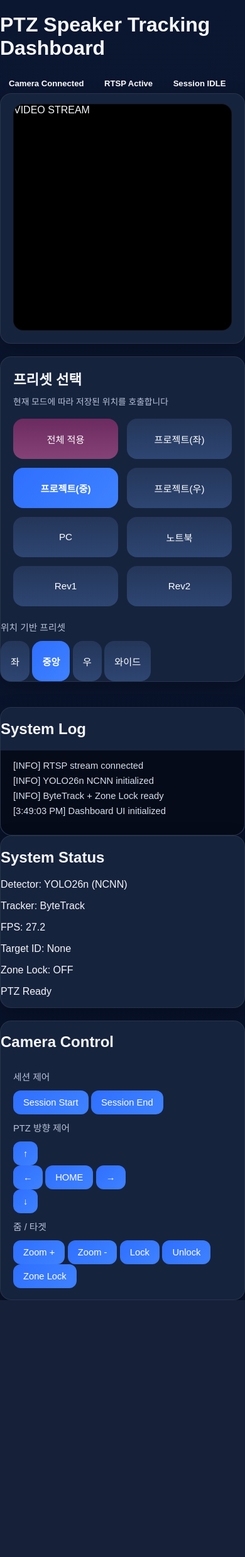
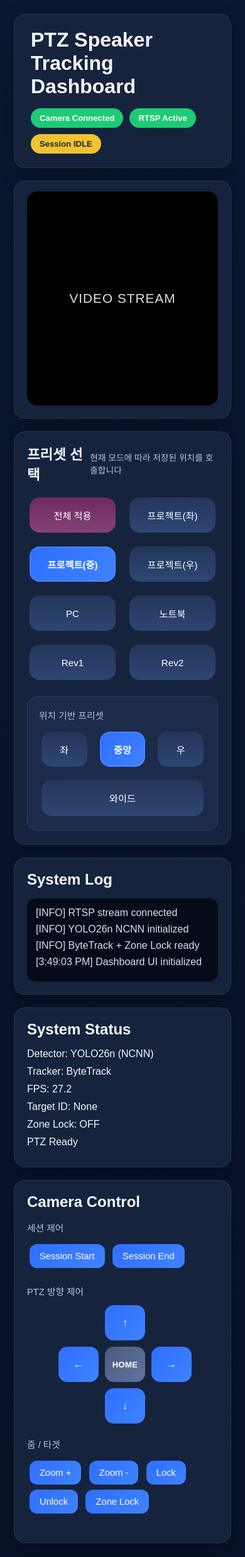
Before and after one commit to jaehyeon-s/PTZ_Speaker_Tracking, a FastAPI app: page / in a window 390 px wide. Shown: the whole page at 63% size. Before the commit the page ends 2065 px from the top, so only its background shows below. Run offline with FastAPI, Linux system fonts and the light colour scheme.

Commit message:
웹 대시보드 스타일

```diff
--- a/src/api/dashboard/static/css/style.css
+++ b/src/api/dashboard/static/css/style.css
@@ -26,13 +26,13 @@ body {
     color: var(--text-main);
 }
 
-.app-shell {
+.container {
     width: 100%;
     min-height: 100vh;
     padding: 22px;
 }
 
-.top-header {
+.top-bar {
     display: flex;
     justify-content: space-between;
     align-items: center;
@@ -42,20 +42,15 @@ body {
     border-radius: var(--radius);
     padding: 22px 26px;
     box-shadow: var(--shadow);
+    margin-bottom: 20px;
 }
 
-.title-area h1 {
+.top-bar h1 {
     margin: 0;
     font-size: 2rem;
 }
 
-.title-area p {
-    margin: 8px 0 0;
-    color: var(--text-sub);
-    font-size: 0.95rem;
-}
-
-.header-status {
+.status-badges {
     display: flex;
     gap: 10px;
     flex-wrap: wrap;
@@ -72,56 +67,13 @@ body {
     color: white;
 }
 
-.badge.success {
-    background: var(--success);
-}
+.green { background: var(--success); }
+.yellow { background: var(--warning); color: #1f2430; }
 
-.badge.warning {
-    background: var(--warning);
-    color: #1f2430;
-}
-
-.mode-bar,
-.sub-tab-bar {
-    display: flex;
-    gap: 10px;
-    margin-top: 18px;
-    background: var(--bg-panel);
-    border: 1px solid var(--line);
-    border-radius: 16px;
-    padding: 10px;
-}
-
-.mode-btn,
-.sub-tab {
-    border: none;
-    background: transparent;
-    color: var(--text-sub);
-    padding: 12px 18px;
-    border-radius: 12px;
-    font-size: 0.95rem;
-    cursor: pointer;
-    transition: 0.2s ease;
-}
-
-.mode-btn:hover,
-.sub-tab:hover {
-    background: rgba(255, 255, 255, 0.06);
-    color: var(--text-main);
-}
-
-.mode-btn.active,
-.sub-tab.active {
-    background: linear-gradient(135deg, var(--accent) 0%, var(--accent-2) 100%);
-    color: white;
-    font-weight: 700;
-}
-
-.dashboard-grid {
+.main-content {
     display: grid;
-    grid-template-columns: 1.9fr 0.95fr;
+    grid-template-columns: 1.8fr 1fr;
     gap: 20px;
-    margin-top: 20px;
 }
 
 .left-panel,
@@ -140,6 +92,7 @@ body {
     border: 1px solid var(--line);
     border-radius: var(--radius);
     box-shadow: var(--shadow);
+    overflow: hidden;
 }
 
 .card-header {
@@ -160,52 +113,17 @@ body {
     font-size: 0.86rem;
 }
 
-.video-meta {
-    display: flex;
-    gap: 10px;
-    flex-wrap: wrap;
-    color: var(--text-sub);
-    font-size: 0.85rem;
-}
-
 .video-box {
-    position: relative;
     margin: 16px 20px 20px;
     height: 420px;
     border-radius: 16px;
-    overflow: hidden;
     background: #000;
-    border: 1px solid rgba(255, 255, 255, 0.05);
-}
-
-.video-placeholder {
-    width: 100%;
-    height: 100%;
     display: flex;
     align-items: center;
     justify-content: center;
+    color: rgba(255, 255, 255, 0.88);
     font-size: 1.3rem;
     letter-spacing: 1px;
-    color: rgba(255, 255, 255, 0.88);
-}
-
-.video-overlay {
-    position: absolute;
-    top: 14px;
-    left: 14px;
-    z-index: 2;
-    display: flex;
-    gap: 8px;
-    flex-wrap: wrap;
-}
-
-.overlay-tag {
-    background: rgba(10, 18, 35, 0.8);
-    border: 1px solid rgba(255, 255, 255, 0.1);
-    color: white;
-    padding: 6px 10px;
-    border-radius: 10px;
-    font-size: 0.78rem;
 }
 
 .preset-grid {
@@ -216,19 +134,20 @@ body {
 }
 
 .preset-btn {
-    min-height: 64px;
+    min-height: 56px;
     border: none;
     border-radius: 16px;
     background: linear-gradient(180deg, #243659 0%, #2e4673 100%);
     color: white;
     font-size: 0.95rem;
     cursor: pointer;
-    transition: transform 0.15s ease, background 0.2s ease;
+    transition: transform 0.15s ease, background 0.2s ease, box-shadow 0.15s ease;
 }
 
 .preset-btn:hover {
     transform: translateY(-2px);
     background: linear-gradient(180deg, #2d4575 0%, #3c5f9b 100%);
+    box-shadow: 0 8px 18px rgba(0, 0, 0, 0.18);
 }
 
 .preset-btn.primary {
@@ -238,41 +157,15 @@ body {
 .preset-btn.active {
     background: linear-gradient(135deg, var(--accent) 0%, var(--accent-2) 100%);
     font-weight: 700;
+    box-shadow: 0 0 0 2px rgba(255, 255, 255, 0.08) inset;
 }
 
-.status-grid {
-    display: grid;
-    grid-template-columns: repeat(2, 1fr);
-    gap: 14px;
-    padding: 18px 20px 22px;
-}
-
-.mini-status {
+.position-preset-card {
+    margin: 0 20px 22px;
+    padding: 18px;
     background: var(--bg-panel-2);
     border: 1px solid var(--line);
-    border-radius: 14px;
-    padding: 14px;
-    display: flex;
-    flex-direction: column;
-    gap: 8px;
-}
-
-.mini-status .label {
-    color: var(--text-sub);
-    font-size: 0.82rem;
-}
-
-.mini-status .value {
-    font-size: 1rem;
-    font-weight: 700;
-}
-
-.control-card {
-    padding-bottom: 18px;
-}
-
-.control-group {
-    padding: 10px 20px 0;
+    border-radius: 16px;
 }
 
 .group-title {
@@ -281,14 +174,50 @@ body {
     font-size: 0.92rem;
 }
 
-.btn-row {
-    display: flex;
-    gap: 10px;
-    flex-wrap: wrap;
+.position-layout {
+    display: grid;
+    grid-template-columns: 1fr 1fr 1fr;
+    grid-template-areas:
+        "left center right"
+        "wide wide wide";
+    gap: 12px;
+    margin-top: 12px;
 }
 
-.btn-row.multi button {
-    min-width: 90px;
+.pos-left { grid-area: left; }
+.pos-center { grid-area: center; }
+.pos-right { grid-area: right; }
+.pos-wide {
+    grid-area: wide;
+    min-height: 58px;
+}
+
+.position-btn.active {
+    background: linear-gradient(135deg, var(--accent) 0%, var(--accent-2) 100%);
+    font-weight: 700;
+    box-shadow: 0 0 0 2px rgba(255, 255, 255, 0.08) inset;
+}
+
+.status-card,
+.control-card,
+.log-card {
+    padding: 20px;
+}
+
+.status-card h2,
+.control-card h2,
+.log-card h2 {
+    margin-top: 0;
+    margin-bottom: 16px;
+}
+
+.status-card p {
+    margin: 10px 0;
+    font-size: 1rem;
+}
+
+.control-group {
+    margin-bottom: 22px;
 }
 
 button {
@@ -299,42 +228,49 @@ button {
     padding: 11px 16px;
     font-size: 0.92rem;
     cursor: pointer;
-    transition: transform 0.15s ease, opacity 0.15s ease;
+    transition: transform 0.15s ease, opacity 0.15s ease, box-shadow 0.15s ease;
+    margin: 4px;
 }
 
 button:hover {
     transform: translateY(-1px);
     opacity: 0.95;
+    box-shadow: 0 8px 18px rgba(0, 0, 0, 0.18);
 }
 
-.ptz-pad {
-    display: flex;
-    flex-direction: column;
+.ptz-grid {
+    display: grid;
+    grid-template-columns: 64px 64px 64px;
+    grid-template-rows: 56px 56px 56px;
+    gap: 10px;
+    justify-content: center;
     align-items: center;
-    gap: 8px;
+    margin-top: 8px;
 }
 
-.ptz-middle {
+.ptz-dir {
+    width: 64px;
+    height: 56px;
+    padding: 0;
+    font-size: 1rem;
+    border-radius: 14px;
     display: flex;
-    gap: 8px;
+    align-items: center;
+    justify-content: center;
 }
 
-.ptz-pad button {
-    min-width: 50px;
-    min-height: 44px;
-    font-size: 1rem;
-}
-
-.log-card {
-    margin-top: 20px;
+.center-btn {
+    background: linear-gradient(135deg, #4b5b7f 0%, #60749f 100%);
+    font-size: 0.82rem;
+    font-weight: 700;
+    letter-spacing: 0.3px;
 }
 
 .log-box {
-    padding: 16px 20px 22px;
-    min-height: 130px;
+    min-height: 120px;
     background: var(--bg-dark);
-    border-radius: 0 0 var(--radius) var(--radius);
-    font-size: 0.92rem;
+    border-radius: 14px;
+    padding: 14px;
     color: #d8e0f0;
 }
 
@@ -343,27 +279,21 @@ button:hover {
 }
 
 @media (max-width: 1200px) {
-    .dashboard-grid {
+    .main-content {
         grid-template-columns: 1fr;
     }
 
     .video-box {
-        height: 360px;
+        height: 340px;
     }
 }
 
 @media (max-width: 768px) {
-    .preset-grid,
-    .status-grid {
-        grid-template-columns: 1fr 1fr;
+    .preset-grid {
+        grid-template-columns: repeat(2, 1fr);
     }
 
-    .top-header {
-        flex-direction: column;
-        align-items: flex-start;
-    }
-
-    .card-header {
+    .top-bar {
         flex-direction: column;
         align-items: flex-start;
     }
```
